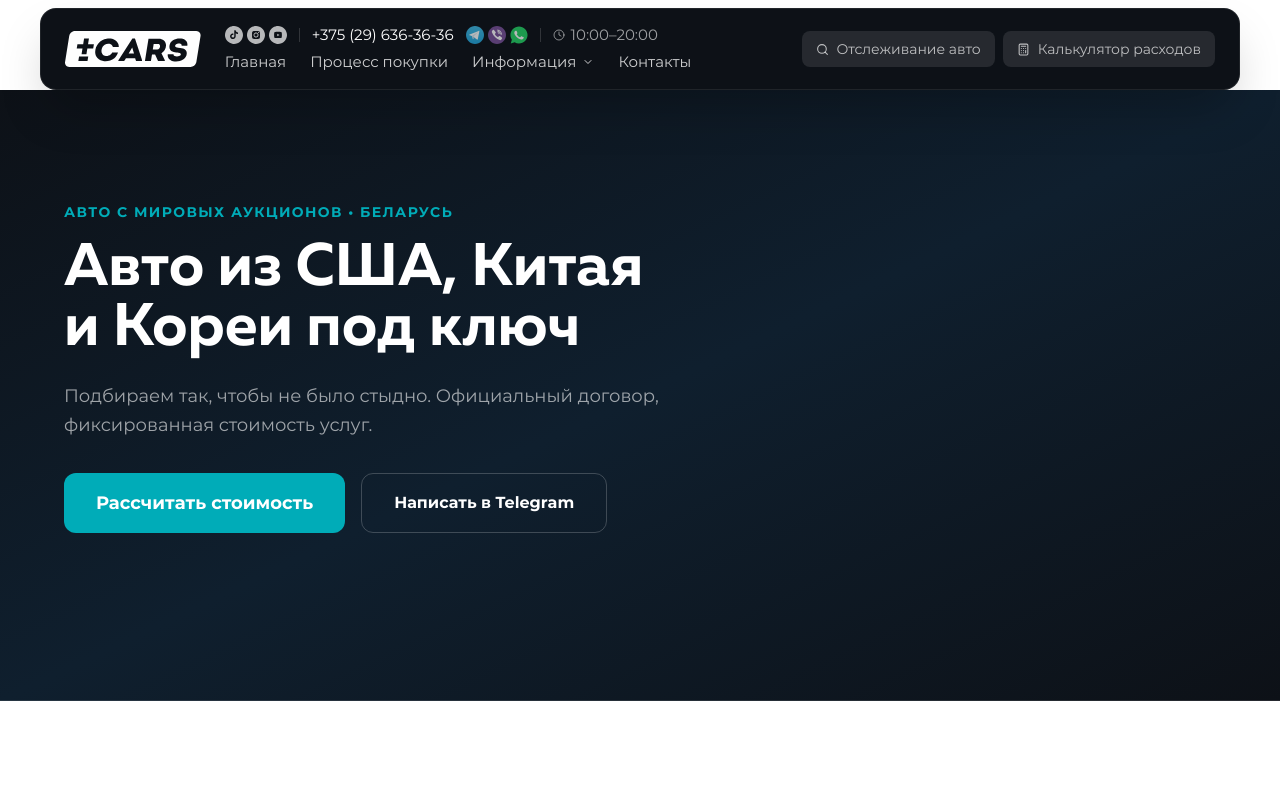
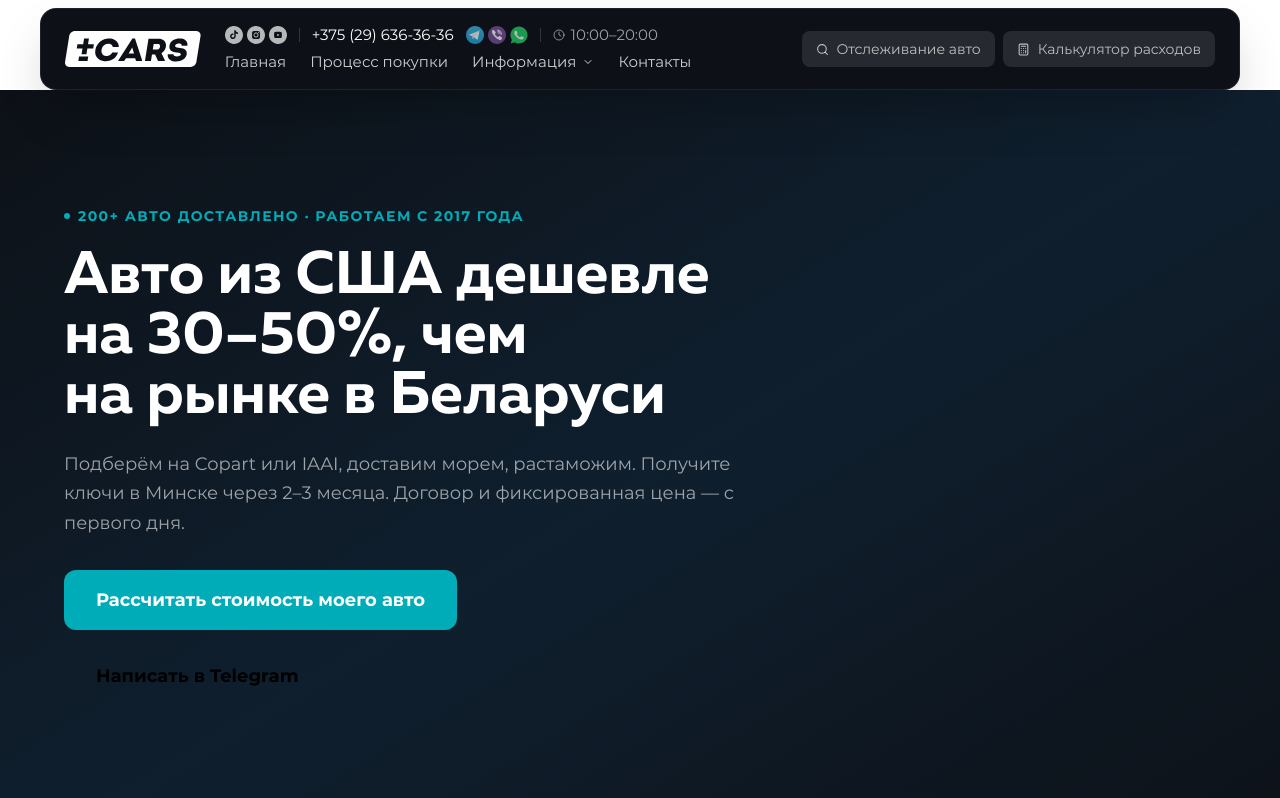
Before and after one commit to idzvilla/pmcars, a Next.js app: page / in a window 1280 px wide. Shown: the top 798 px of the page. Built offline with nearby package versions, Linux system fonts and the light colour scheme.

Commit message:
feat: update hero headline to benefit-first, add TrustBarSection

```diff
--- a/src/app/page.tsx
+++ b/src/app/page.tsx
@@ -1,10 +1,10 @@
 // src/app/page.tsx
 import type { Metadata } from 'next'
-import Link from 'next/link'
 import Button from '@/components/ui/Button'
 import Accordion from '@/components/ui/Accordion'
 import { Check, ShieldCheck, FileText, Star, Users } from 'lucide-react'
 import CasesSection from '@/components/sections/CasesSection'
+import TrustBarSection from '@/components/sections/TrustBarSection'
 
 export const metadata: Metadata = {
   title: 'Авто из США в Беларусь под ключ | pmcars.by',
@@ -124,31 +124,29 @@ export default function HomePage() {
         <div className="absolute bottom-0 left-0 right-0 h-[1px] bg-white/10" />
         <div className="container py-20 md:py-28">
           <div className="max-w-2xl">
-            <p className="text-primary text-sm font-montserrat font-bold uppercase tracking-widest mb-4">
-              Авто с мировых аукционов • Беларусь
+            <p className="inline-flex items-center gap-2 text-primary text-sm font-montserrat font-bold uppercase tracking-widest mb-5">
+              <span className="w-1.5 h-1.5 rounded-full bg-primary" />
+              200+ авто доставлено · Работаем с 2017 года
             </p>
             <h1 className="font-muller font-bold text-white text-4xl md:text-5xl lg:text-6xl leading-tight mb-6">
-              Авто из&nbsp;США, Китая и&nbsp;Кореи под&nbsp;ключ
+              Авто из&nbsp;США дешевле на&nbsp;30–50%, чем на&nbsp;рынке в&nbsp;Беларуси
             </h1>
             <p className="text-white/60 font-montserrat text-lg mb-8 leading-relaxed">
-              Подбираем так, чтобы не было стыдно. Официальный договор, фиксированная стоимость услуг.
+              Подберём на Copart или IAAI, доставим морем, растаможим. Получите ключи в Минске через 2–3 месяца. Договор и фиксированная цена — с первого дня.
             </p>
             <div className="flex flex-wrap gap-4 mb-14">
               <Button href="/info/kalkulyator-rashod" size="lg">
-                Рассчитать стоимость
+                Рассчитать стоимость моего авто
               </Button>
-              <a
-                href="https://t.me/pmcars"
-                target="_blank"
-                rel="noopener noreferrer"
-                className="inline-flex items-center gap-2 px-8 py-4 rounded-xl border border-white/20 text-white font-montserrat font-bold text-base hover:border-primary hover:text-primary transition-colors"
-              >
+              <Button href="https://t.me/plusminus_cars" variant="ghost" size="lg" external>
                 Написать в Telegram
-              </a>
+              </Button>
             </div>
           </div>
         </div>
       </section>
+
+      <TrustBarSection />
 
     <div className="py-16 md:py-24">
       <div className="container">
@@ -232,16 +230,13 @@ export default function HomePage() {
                     </li>
                   ))}
                 </ul>
-                <Link
+                <Button
                   href="/contacts"
-                  className={`inline-flex w-full justify-center items-center px-5 py-3 rounded-xl font-montserrat font-bold text-sm transition-colors ${
-                    t.highlighted
-                      ? 'bg-primary text-white hover:bg-primary/90'
-                      : 'border border-gray-200 text-body hover:border-primary hover:text-primary'
-                  }`}
+                  variant={t.highlighted ? 'primary' : 'secondary'}
+                  className="w-full justify-center"
                 >
                   Оставить заявку
-                </Link>
+                </Button>
               </div>
             ))}
           </div>
@@ -254,15 +249,12 @@ export default function HomePage() {
               <h3 className="font-muller font-bold text-2xl text-white mb-3">
                 Хотите узнать полную стоимость?
               </h3>
-              <p className="font-montserrat text-white/50 text-base mb-8 leading-relaxed">
+              <p className="font-montserrat text-white/60 text-base mb-8 leading-relaxed">
                 Считаем точно: цена авто + доставка + таможня — без сюрпризов.
               </p>
-              <Link
-                href="/info/kalkulyator-rashod"
-                className="inline-flex items-center px-6 py-3.5 rounded-xl bg-primary text-white font-montserrat font-bold text-sm hover:bg-primary/90 transition-colors"
-              >
+              <Button href="/info/kalkulyator-rashod">
                 Открыть калькулятор →
-              </Link>
+              </Button>
             </div>
           </div>
         </section>
@@ -275,12 +267,9 @@ export default function HomePage() {
           <div className="max-w-2xl mb-6">
             <Accordion items={faqItems} />
           </div>
-          <Link
-            href="/faq"
-            className="inline-flex items-center px-5 py-3 rounded-xl border border-gray-200 text-body font-montserrat font-bold text-sm hover:border-primary hover:text-primary transition-colors"
-          >
+          <Button href="/faq" variant="secondary">
             Все вопросы и ответы →
-          </Link>
+          </Button>
         </section>
 
         {/* CTA */}
@@ -289,24 +278,16 @@ export default function HomePage() {
             <h3 className="font-muller font-bold text-2xl text-white mb-3">
               Готовы начать?
             </h3>
-            <p className="font-montserrat text-white/50 text-base mb-8 leading-relaxed">
+            <p className="font-montserrat text-white/60 text-base mb-8 leading-relaxed">
               Оставьте заявку — свяжемся в течение часа и рассчитаем стоимость под ваш бюджет.
             </p>
             <div className="flex flex-wrap gap-3">
-              <a
-                href="https://t.me/pmcars"
-                target="_blank"
-                rel="noopener noreferrer"
-                className="inline-flex items-center px-6 py-3.5 rounded-xl bg-primary text-white font-montserrat font-bold text-sm hover:bg-primary/90 transition-colors"
-              >
+              <Button href="https://t.me/plusminus_cars" external>
                 Написать в Telegram
-              </a>
-              <Link
-                href="/contacts"
-                className="inline-flex items-center px-6 py-3.5 rounded-xl border border-white/20 text-white font-montserrat font-bold text-sm hover:border-primary hover:text-primary transition-colors"
-              >
+              </Button>
+              <Button href="/contacts" variant="ghost">
                 Оставить заявку
-              </Link>
+              </Button>
             </div>
           </div>
         </div>
```
